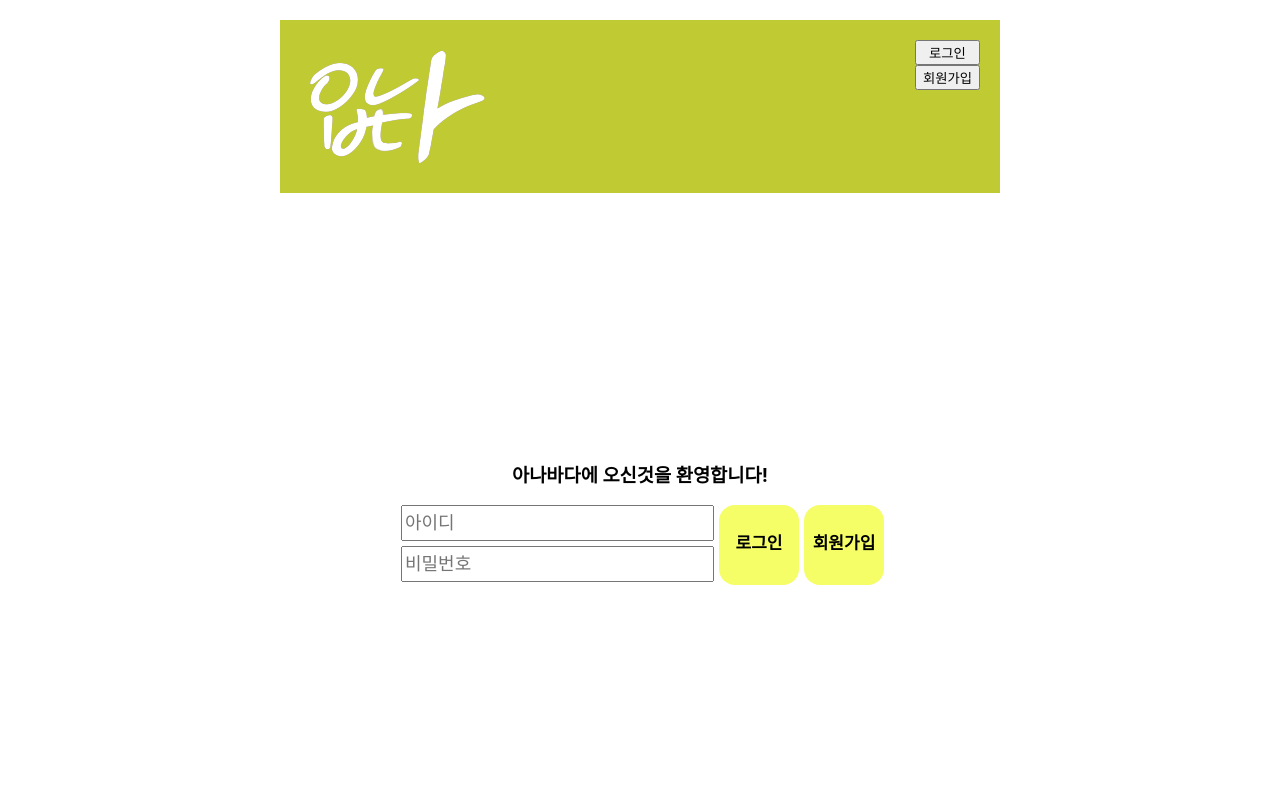
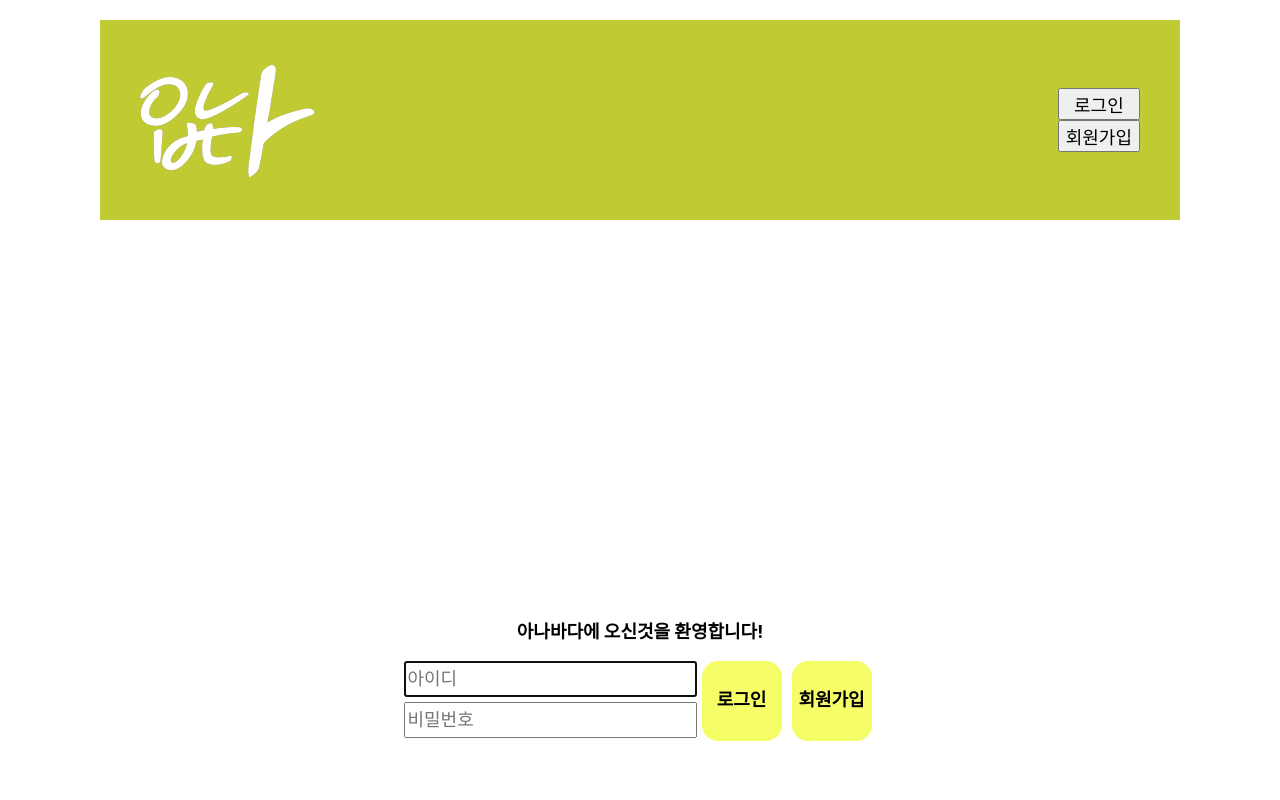
Before and after one commit to doyoung95/anabada, a React (Create React App) app: page /login in a window 1280 px wide. Shown: the top 800 px of the page. Built offline with nearby package versions, Linux system fonts and the light colour scheme.

Commit message:
css 및 각 파일 정리

```diff
--- a/src/App.js
+++ b/src/App.js
@@ -1,5 +1,5 @@
 import React from 'react';
-import { BrowserRouter as Router, Switch, Route, Link } from 'react-router-dom';
+import { BrowserRouter as Router, Switch, Route } from 'react-router-dom';
 import HomePage from './pages/HomePage';
 import WritePage from './pages/WritePage';
 import ContentPage from './pages/ContentPage';
--- a/src/components/navbar/LoginBar.js
+++ b/src/components/navbar/LoginBar.js
@@ -6,9 +6,10 @@ import { logout } from '../../modules/auth';
 function LoginBar({ history }) {
 	const dispatch = useDispatch(logout);
 	const auth = useSelector((state) => state.auth);
-	return auth.id !== undefined ? (
-		<div style={{ display: 'flex', flexDirection: 'column' }}>
-			{auth.id}님 환영합니다.
+	return (
+		(auth.yes === 'yes' && (
+			<div className='nav_login_container'>
+				{auth.nickname}님 환영합니다.
 				<button
 					onClick={() => {
 						dispatch(logout());
@@ -17,11 +18,13 @@ function LoginBar({ history }) {
 				</button>
 				<button onClick={() => history.push('/write')}>게시물 작성</button>
 			</div>
-	) : (
-		<div style={{ display: 'flex', flexDirection: 'column' }}>
+		)) ||
+		(auth.yes !== 'yes' && (
+			<div className='nav_login_container'>
 				<button onClick={() => history.push('/login')}>로그인</button>
 				<button onClick={() => history.push('/register')}>회원가입</button>
 			</div>
+		))
 	);
 }
 
--- a/src/components/navbar/NavBar.js
+++ b/src/components/navbar/NavBar.js
@@ -5,20 +5,10 @@ import { withRouter } from 'react-router-dom';
 
 function NavBar({ history }) {
 	return (
-		<div
-			style={{
-				boxSizing: 'border-box',
-				width: '90vh',
-				padding: '20px',
-				display: 'flex',
-				justifyContent: 'space-between',
-				backgroundColor: '#c0ca33',
-				color: 'white',
-				borderBottom: '1px solid',
-			}}>
+		<div className='nav_container'>
 			<img
 				alt=''
-				style={{ margin: '10px', cursor: 'pointer' }}
+				style={{ cursor: 'pointer' }}
 				src={anabada}
 				onClick={() => history.push('/')}></img>
 			<LoginBar />
--- a/src/index.css
+++ b/src/index.css
@@ -1,13 +1,130 @@
+* {
+	font-size: 18px;
+}
+
 body {
-  margin: 0;
-  font-family: -apple-system, BlinkMacSystemFont, 'Segoe UI', 'Roboto', 'Oxygen',
-    'Ubuntu', 'Cantarell', 'Fira Sans', 'Droid Sans', 'Helvetica Neue',
-    sans-serif;
-  -webkit-font-smoothing: antialiased;
-  -moz-osx-font-smoothing: grayscale;
+	margin: 0;
+	font-family: -apple-system, BlinkMacSystemFont, 'Segoe UI', 'Roboto',
+		'Oxygen', 'Ubuntu', 'Cantarell', 'Fira Sans', 'Droid Sans',
+		'Helvetica Neue', sans-serif;
+	-webkit-font-smoothing: antialiased;
+	-moz-osx-font-smoothing: grayscale;
 }
 
 code {
-  font-family: source-code-pro, Menlo, Monaco, Consolas, 'Courier New',
-    monospace;
+	font-family: source-code-pro, Menlo, Monaco, Consolas, 'Courier New',
+		monospace;
 }
+
+.container {
+	margin: 0 80px;
+	display: flex;
+	justify-content: center;
+	align-items: center;
+	width: 100vw;
+	height: 900px;
+}
+
+#click_button {
+	cursor: pointer;
+	background-color: #f5fd67;
+	width: 362px;
+	height: 48px;
+	text-align: center;
+	font-size: 17px;
+	font-weight: bold;
+	line-height: 47px;
+}
+
+.home_container {
+	box-sizing: border-box;
+	padding: 40px;
+	display: grid;
+	grid-template-rows: repeat(auto-fill, minmax(20%, auto));
+	grid-template-columns: repeat(auto-fill, minmax(30%, auto));
+	row-gap: 40px;
+	column-gap: 40px;
+	width: 1080px;
+	height: 900px;
+}
+
+.login_container {
+	display: flex;
+}
+
+.login_input_container {
+	display: flex;
+	flex-direction: column;
+	align-items: center;
+}
+
+.login_input {
+	width: 285px;
+	height: 30px;
+}
+
+.login_button {
+	margin: 0 5px;
+	border-radius: 20%;
+	cursor: pointer;
+	background-color: #f5fd67;
+	width: 80px;
+	height: 80px;
+	text-align: center;
+	line-height: 77px;
+	font-weight: bold;
+}
+
+.register_input {
+	margin: 10px;
+	height: 30px;
+}
+
+.write_container {
+	display: flex;
+	flex-direction: column;
+	align-items: center;
+}
+
+.write_title {
+	margin: 10px;
+	height: 30px;
+}
+
+.write_price {
+	margin: 10px;
+	height: 30px;
+	width: 354px;
+}
+
+.write_desc {
+	resize: none;
+	margin: 10px;
+	width: 30vw;
+	height: 50vh;
+}
+
+.nav_container {
+	display: flex;
+	justify-content: space-between;
+	align-items: center;
+	box-sizing: border-box;
+	padding: 20px 40px;
+	width: 1080px;
+	height: 200px;
+	background-color: #c0ca33;
+	color: white;
+}
+
+.nav_login_container {
+	display: flex;
+	flex-direction: column;
+}
+
+.footer_container {
+	margin-bottom: 20px;
+	width: 1080px;
+	height: 200px;
+	background-color: #c0ca33;
+	color: white;
+}
--- a/src/modules/index.js
+++ b/src/modules/index.js
@@ -1,9 +1,8 @@
 import { combineReducers } from 'redux';
 import auth from './auth';
-import user from './user';
 import contents from './contents';
 import view from './view';
 
-const rootReducer = combineReducers({ user, auth, contents, view });
+const rootReducer = combineReducers({ auth, contents, view });
 
 export default rootReducer;
--- a/src/modules/user.js
+++ /dev/null
@@ -1,33 +0,0 @@
-const REGISTER = 'user/RESISTER';
-
-export const register = (payload) => ({ type: REGISTER, data: payload });
-
-const initialState = [];
-
-const user = (state = initialState, action) => {
-	switch (action.type) {
-		case REGISTER:
-			if (state.length < 1) {
-				return [
-					{
-						key: 0,
-						id: action.data.id,
-						password: action.data.password,
-					},
-				];
-			} else
-				return [
-					...state,
-					{
-						key: state[state.length - 1].key + 1,
-						id: action.data.id,
-						password: action.data.password,
-					},
-				];
-
-		default:
-			return state;
-	}
-};
-
-export default user;
--- a/src/pages/LoginPage.js
+++ b/src/pages/LoginPage.js
@@ -1,68 +1,49 @@
-import React, { useState } from 'react';
+import React, { useState, useEffect, useRef } from 'react';
 import axios from 'axios';
+import { useDispatch } from 'react-redux';
+import { login } from '../modules/auth';
 
 function LoginPage({ history }) {
 	const [_id, set_id] = useState('');
-	const [_password, set_password] = useState('');
 	const onIdHandler = (e) => {
 		set_id(e.currentTarget.value);
 	};
+
+	const [_password, set_password] = useState('');
 	const onPasswordHandler = (e) => {
 		set_password(e.currentTarget.value);
 	};
+
 	let req = { uid: _id, upw: _password };
+	const dispatch = useDispatch(login);
 	const onSubmitHandler = () => {
 		axios
 			.post('/user/login', req)
 			.then((res) => {
 				if (res.data.result === 'OK') {
 					console.log('로그인 성공');
+					dispatch(login({ yes: 'yes', nickname: res.data.nickname }));
+					history.push('/');
 				} else {
 					console.log('로그인에 실패했습니다.');
 				}
 			})
 			.catch((error) => console.log(error));
-
-		// let result = user.find((user) => user.id === _id);
-		// if (result !== undefined) {
-		// 	if (result.password === _password) {
-		// 		alert('로그인 성공');
-		// 		dispatch(login(result));
-		// 		history.push('/');
-		// 	} else {
-		// 		alert('비밀번호가 일치하지 않습니다.');
-		// 	}
-		// } else {
-		// 	alert('등록되지 않은 아이디 입니다.');
-		// }
 	};
 
+	const inputRef = useRef();
+	useEffect(() => {
+		inputRef.current.focus();
+	}, []);
+
 	return (
-		<div
-			style={{
-				display: 'flex',
-				justifyContent: 'center',
-				alignItems: 'center',
-				width: '100vh',
-				height: '80vh',
-			}}>
-			<div>
-				<h3 style={{ textAlign: 'center' }}>
-					아나바다에 오신것을 환영합니다!
-				</h3>
-				<div
-					style={{
-						display: 'flex',
-					}}>
-					<div
-						style={{
-							display: 'flex',
-							flexDirection: 'column',
-							alignItems: 'center',
-						}}>
+		<div className='container' style={{ flexDirection: 'column' }}>
+			<h3>아나바다에 오신것을 환영합니다!</h3>
+			<div className='login_container'>
+				<div className='login_input_container'>
 					<input
-							style={{ height: '30px', fontSize: '18px' }}
-							size='27'
+						ref={inputRef}
+						className='login_input'
 						maxLength='12'
 						placeholder='아이디'
 						value={_id}
@@ -70,42 +51,20 @@ function LoginPage({ history }) {
 					/>
 					<input
 						type='password'
-							style={{ margin: '5px', height: '30px', fontSize: '18px' }}
-							size='27'
+						className='login_input'
+						style={{ marginTop: '5px' }}
 						maxLength='30'
 						placeholder='비밀번호'
 						value={_password}
 						onChange={onPasswordHandler}
 					/>
 				</div>
-					<div
-						onClick={onSubmitHandler}
-						style={{
-							borderRadius: '20%',
-							cursor: 'pointer',
-							width: '80px',
-							height: '80px',
-							backgroundColor: '#f5fd67',
-							textAlign: 'center',
-							lineHeight: '77px',
-							fontWeight: 'bold',
-							fontSize: '17px',
-							marginRight: '5px'
-						}}>
+				<div className='login_container'>
+					<div className='login_button' onClick={onSubmitHandler}>
 						로그인
 					</div>
 					<div
-						style={{
-							borderRadius: '20%',
-							cursor: 'pointer',
-							width: '80px',
-							height: '80px',
-							backgroundColor: '#f5fd67',
-							textAlign: 'center',
-							lineHeight: '77px',
-							fontWeight: 'bold',
-							fontSize: '17px',
-						}}
+						className='login_button'
 						onClick={() => {
 							history.push('/register');
 						}}>
--- a/src/pages/RegisterPage.js
+++ b/src/pages/RegisterPage.js
@@ -1,30 +1,32 @@
-import React from 'react';
-import { useState } from 'react';
+import React, { useState, useEffect, useRef } from 'react';
 import { useSelector } from 'react-redux';
 import { withRouter } from 'react-router-dom';
 import axios from 'axios';
 
 function RegisterPage({ history }) {
-	const auth = useSelector((state) => state.auth);
 	const [_id, set_id] = useState('');
+	const onIdHandler = (e) => {
+		set_id(e.currentTarget.value);
+	};
+
 	const [_password, set_password] = useState('');
+	const onPasswordHandler = (e) => {
+		set_password(e.currentTarget.value);
+	};
+
 	const [_passwordConfirm, set_passwordConfirm] = useState('');
+	const onPasswordConfirmHandler = (e) => {
+		set_passwordConfirm(e.currentTarget.value);
+	};
+
 	const [_nickname, set_nickname] = useState('');
 	const onNicknameHandler = (e) => {
 		set_nickname(e.currentTarget.value);
 	};
-	const onIdHandler = (e) => {
-		set_id(e.currentTarget.value);
-	};
-	const onPasswordHandler = (e) => {
-		set_password(e.currentTarget.value);
-	};
-	const onPasswordConfirmHandler = (e) => {
-		set_passwordConfirm(e.currentTarget.value);
-	};
 
+	const inputRef = useRef();
+	const auth = useSelector((state) => state.auth);
 	let req = { uid: _id, upw: _password, nickname: _nickname };
-
 	const onSubmitHandler = () => {
 		if (_password === _passwordConfirm) {
 			axios
@@ -43,17 +45,14 @@ function RegisterPage({ history }) {
 			window.alert('비밀번호와 비밀번호 확인이 일치하지 않습니다.');
 		}
 	};
+
+	useEffect(() => {
+		inputRef.current.focus();
+	}, []);
+
 	if (auth.id !== undefined) history.push('/');
 	return (
-		<div
-			style={{
-				display: 'flex',
-				justifyContent: 'center',
-				alignItems: 'center',
-				width: '100vh',
-				height: '80vh',
-			}}>
-			{/* 아이디, 비밀번호, 비밀번호 확인 입력칸 */}
+		<div className='container'>
 			<div
 				style={{
 					display: 'flex',
@@ -62,55 +61,41 @@ function RegisterPage({ history }) {
 				}}>
 				<h3>회원 정보 및 회원가입</h3>
 				<input
-					style={{ margin: '10px', height: '30px', fontSize: '18px' }}
+					ref={inputRef}
+					className='register_input'
 					size='35'
 					maxLength='12'
 					placeholder='닉네임'
 					value={_nickname}
 					onChange={onNicknameHandler}
 				/>
-				{/* 아이디 */}
 				<input
-					style={{ margin: '10px', height: '30px', fontSize: '18px' }}
+					className='register_input'
 					size='35'
 					maxLength='12'
 					placeholder='아이디'
 					value={_id}
 					onChange={onIdHandler}
 				/>
-				{/* 비밀번호 */}
 				<input
 					type='password'
-					style={{ margin: '10px', height: '30px', fontSize: '18px' }}
+					className='register_input'
 					size='35'
 					maxLength='30'
 					placeholder='비밀번호'
 					value={_password}
 					onChange={onPasswordHandler}
 				/>
-				{/* 비밀번호 확인 */}
 				<input
 					type='password'
-					style={{ margin: '10px', height: '30px', fontSize: '18px' }}
+					className='register_input'
 					size='35'
 					maxLength='30'
 					placeholder='비밀번호 확인'
 					value={_passwordConfirm}
 					onChange={onPasswordConfirmHandler}
 				/>
-				{/* 가입 버튼 */}
-				<div
-					onClick={onSubmitHandler}
-					style={{
-						cursor: 'pointer',
-						width: '362px',
-						height: '48px',
-						backgroundColor: '#f5fd67',
-						textAlign: 'center',
-						lineHeight: '47px',
-						fontWeight: 'bold',
-						fontSize: '17px',
-					}}>
+				<div onClick={onSubmitHandler} id='click_button'>
 					가입하기
 				</div>
 			</div>
--- a/src/pages/WritePage.js
+++ b/src/pages/WritePage.js
@@ -1,26 +1,27 @@
-import React from 'react';
-import { useState } from 'react';
+import React, { useState, useEffect, useRef } from 'react';
 import { useDispatch, useSelector } from 'react-redux';
 import { create } from '../modules/contents';
 import { withRouter } from 'react-router-dom';
+import LoginPage from './LoginPage';
 
 function WritePage({ history }) {
 	const [_title, set_title] = useState('');
-	const [_price, set_price] = useState('');
-	const [_desc, set_desc] = useState('');
-
 	const onTitleHandler = (e) => {
 		set_title(e.currentTarget.value);
 	};
+
+	const [_price, set_price] = useState('');
 	const onPriceHandler = (e) => {
 		set_price(e.currentTarget.value);
 	};
+
+	const [_desc, set_desc] = useState('');
 	const onDescHandler = (e) => {
 		set_desc(e.currentTarget.value);
 	};
+
 	const dispatch = useDispatch(create);
 	const auth = useSelector((state) => state.auth);
-
 	let data = { id: auth.id, title: _title, price: _price, desc: _desc };
 	const onSubmitHandler = () => {
 		if (_title.length < 1) {
@@ -33,30 +34,24 @@ function WritePage({ history }) {
 		}
 	};
 
-	switch (auth.id !== undefined) {
-		case false:
-			history.push('/');
+	const inputRef = useRef();
+	useEffect(() => {
+		if (auth.yes !== 'yes') {
+			alert('로그인 후 이용해 주세요.');
+		} else {
+			inputRef.current.focus();
+		}
+	}, []);
 
-		case true:
 	return (
-				<div
-					style={{
-						display: 'flex',
-						justifyContent: 'center',
-						alignItems: 'center',
-						width: '100%',
-						height: '80vh',
-					}}>
-					<div style={{ width: '100%', height: '80vh' }}>
-						<div
-							style={{
-								display: 'flex',
-								flexDirection: 'column',
-								alignItems: 'center',
-							}}>
+		(auth.yes !== 'yes' && history.push('/login')) ||
+		(auth.yes === 'yes' && (
+			<div className='container'>
+				<div className='write_container'>
 					<h3>게시물 작성하기!</h3>
 					<input
-								style={{ margin: '10px', height: '30px', fontSize: '18px' }}
+						ref={inputRef}
+						className='write_title'
 						size='35'
 						maxLength='12'
 						placeholder='제목'
@@ -67,55 +62,28 @@ function WritePage({ history }) {
 						type='number'
 						max='10000000'
 						step='1000'
-								style={{
-									margin: '10px',
-									height: '30px',
-									fontSize: '18px',
-									width: '354px',
-								}}
+						className='write_price'
 						size='35'
 						maxLength='30'
 						placeholder='가격'
 						value={_price}
 						onChange={onPriceHandler}
 					/>
-
 					<textarea
-								type='password'
-								style={{
-									resize: 'none',
-									margin: '10px',
-									height: '50vh',
-									fontSize: '18px',
-									width: '30vw',
-								}}
+						type='text'
+						className='write_desc'
 						maxLength='30'
 						placeholder='내용'
 						value={_desc}
 						onChange={onDescHandler}
 					/>
-							<div
-								style={{
-									cursor: 'pointer',
-									width: '362px',
-									height: '48px',
-									backgroundColor: '#30cccc',
-									color: 'white',
-									textAlign: 'center',
-									lineHeight: '47px',
-									fontWeight: 'bold',
-									fontSize: '17px',
-								}}
-								onClick={onSubmitHandler}>
+					<div id='click_button' onClick={onSubmitHandler}>
 						작성하기
 					</div>
 				</div>
 			</div>
-				</div>
+		))
 	);
-		default:
-			history.push('/');
-	}
 }
 
 export default withRouter(WritePage);
```
Also changed, not shown: src/components/footer/Footer.js (+1 -9 lines), src/pages/ContentPage.js (+1 -10 lines), src/pages/HomePage.js (+3 -23 lines). Lines whose indentation alone changed are shown as unchanged.
